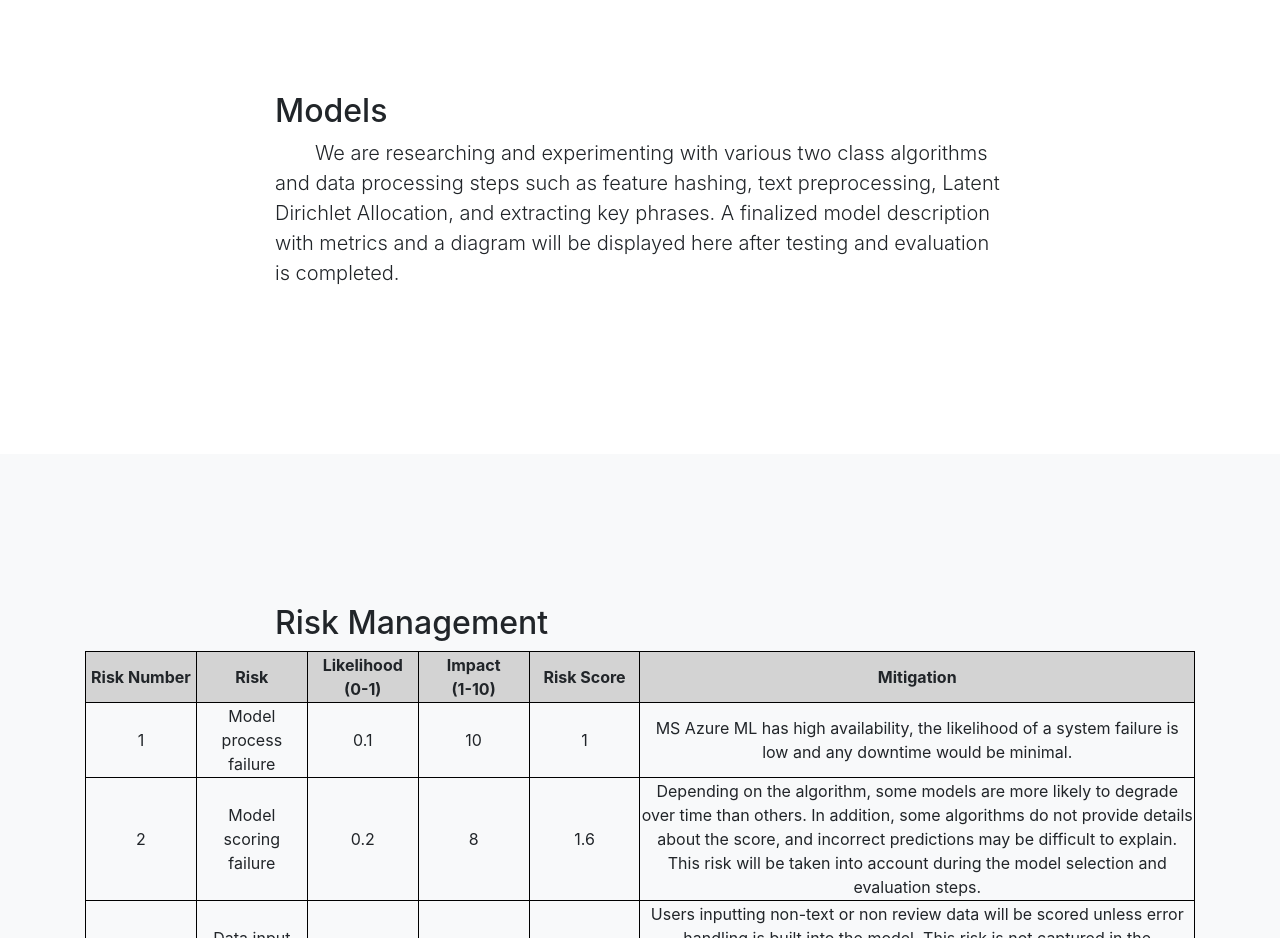
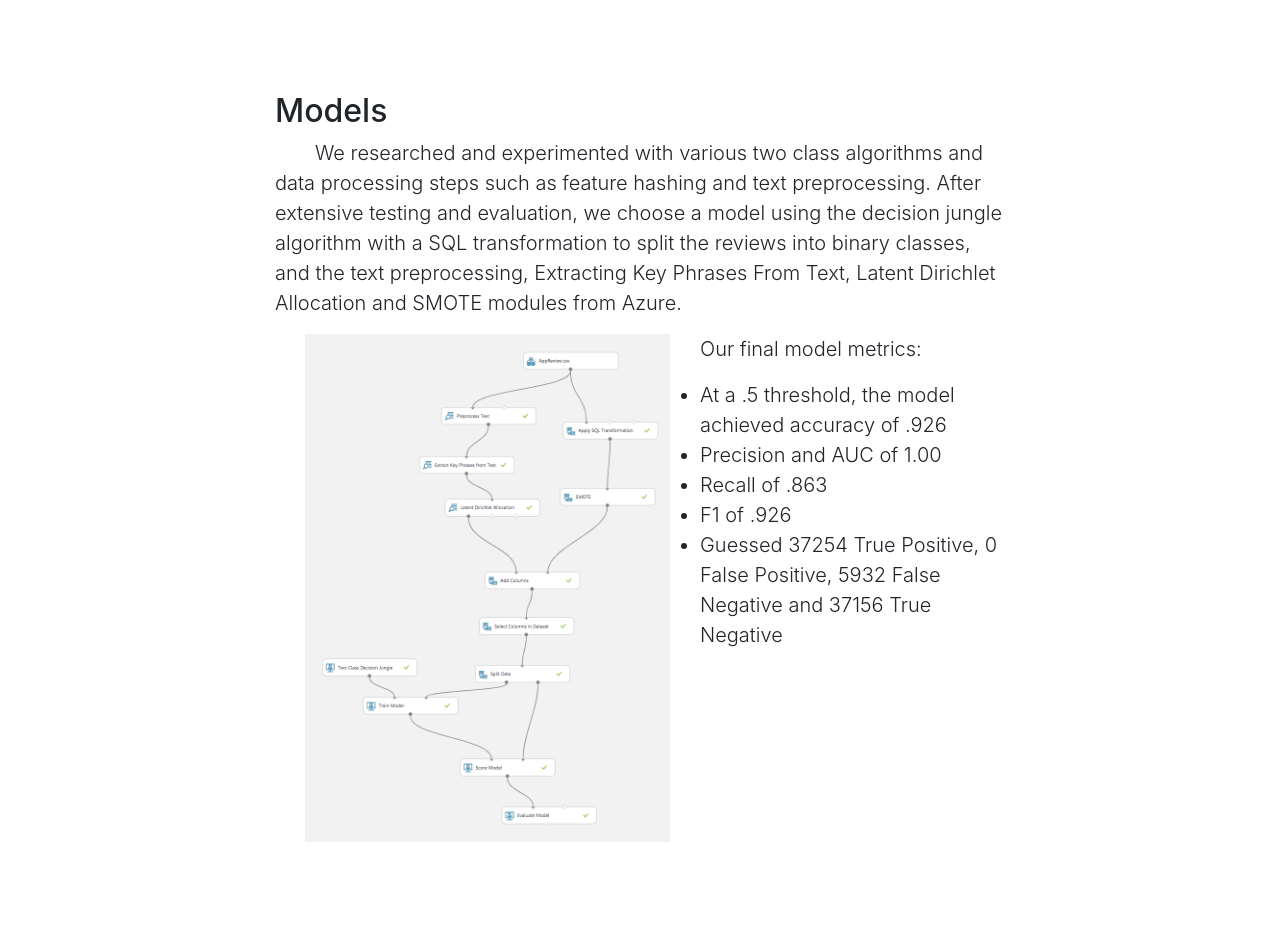
Before and after one commit to hrahhrah/hrahhrah.github.io, a website with bundled scripts: page index.html in a window 1280 px wide. Shown: the part 3300-4238 px from the top of the page. Built offline with nearby package versions, Linux system fonts and the light colour scheme.

Commit message:
updated model section

```diff
--- a/index.html
+++ b/index.html
@@ -176,10 +176,24 @@
                     <h2>Models</h2>
                     <p class="lead">
                         <span class="tabSpace"></span>
-                        We are researching and experimenting with various two class algorithms and data processing
-                        steps such as feature hashing, text preprocessing, Latent Dirichlet Allocation, and extracting
-                        key phrases. A finalized model description with metrics and a diagram will be displayed here
-                        after testing and evaluation is completed.
+                        We researched and experimented with various two class algorithms and data processing
+                        steps such as feature hashing and text preprocessing. After extensive testing and evaluation, we
+                        choose a model using the decision jungle algorithm with a SQL transformation to split the reviews
+                        into binary classes, and the text preprocessing, Extracting Key Phrases From Text, Latent Dirichlet
+                        Allocation and SMOTE modules from Azure.
+                    </p>
+                    <p class="lead">
+                        <span></span>
+                        <img src='./final_model_644.png' width=50% ALIGN='left' HSPACE='30'/>
+                        Our final model metrics:
+                        <ul>
+                            <li class="lead">At a .5 threshold, the model achieved accuracy of .926</li>
+                            <li class="lead">Precision and AUC of 1.00</li>
+                            <li class="lead">Recall of .863</li>
+                            <li class="lead">F1 of .926</li>
+                            <li class="lead">Guessed 37254 True Positive, 0 False Positive, 5932 False Negative and 37156 True Negative</li>
+                        </ul>
+
                     </p>
                 </div>
             </div>
```
Also changed, not shown: final_model_644.png (added).
